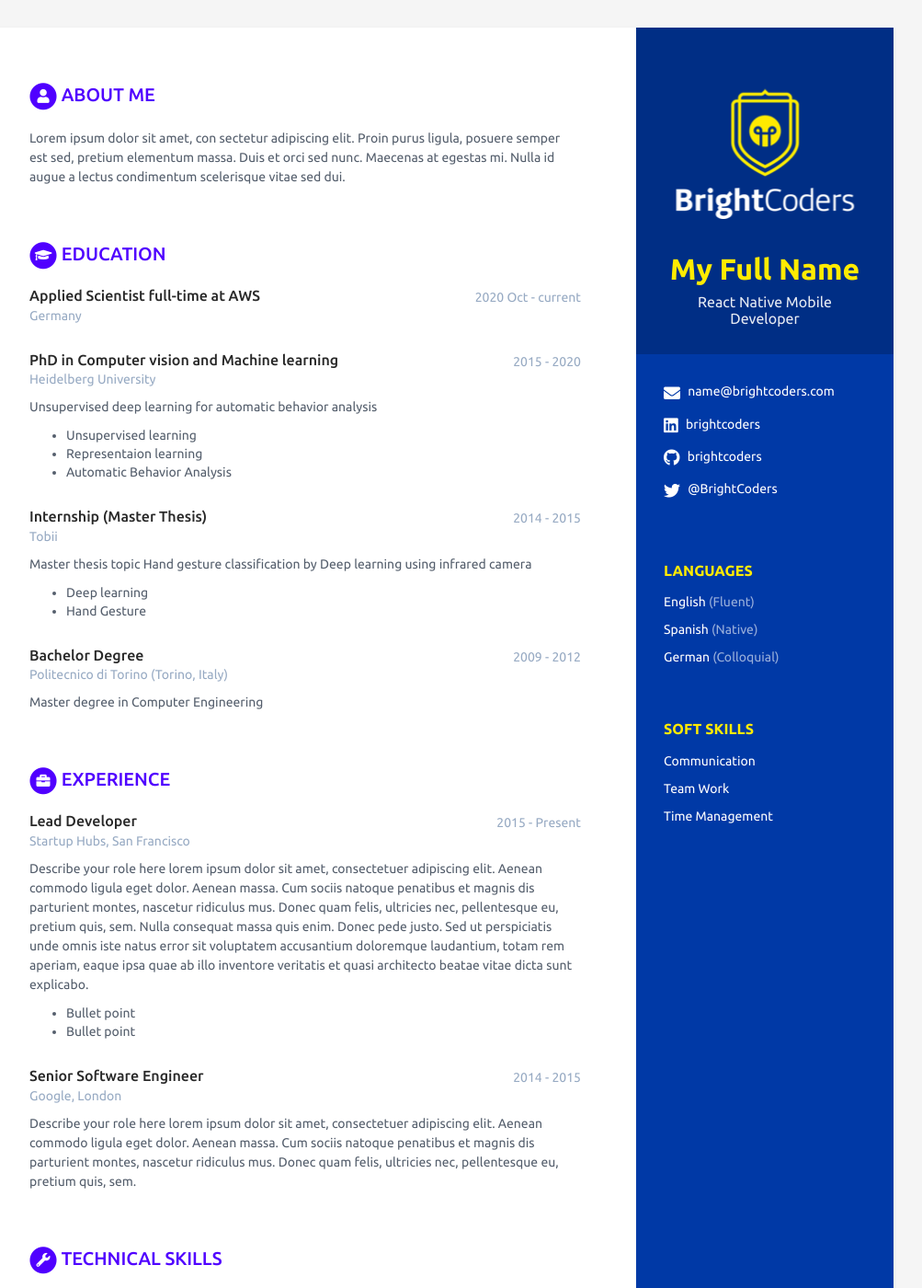
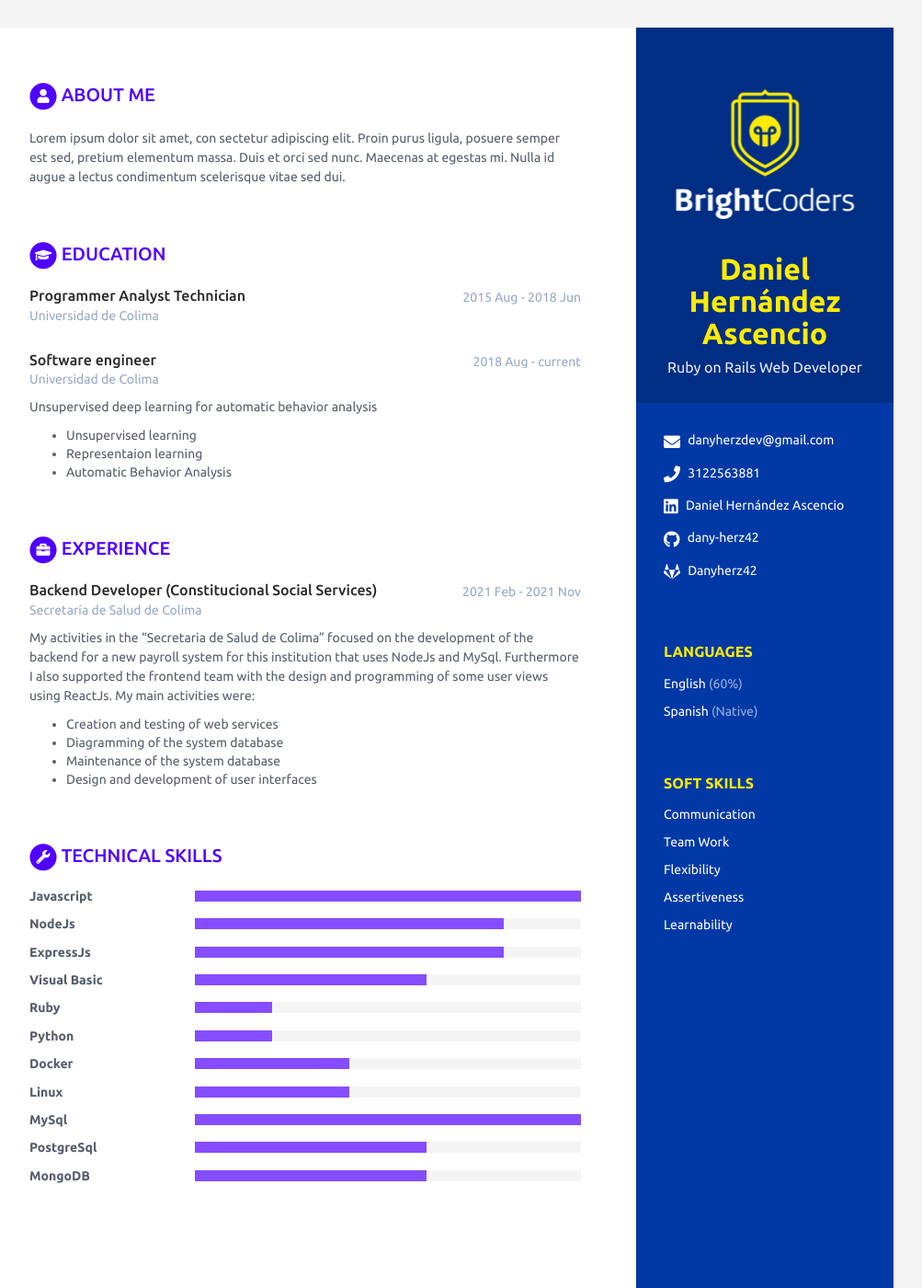
Before and after one commit to BC-MAY-21-ROR/kata-03-scorecard-dany-herz42, a Jekyll site: the page built from index.html, in a window 1280 px wide and 1400 px high. Shown: the whole window at 92% size, without its empty margins (168-1171 px from the left). Built offline with Jekyll 4.4.1, drawn with Linux system fonts in a browser that asks for light colours; some of the changed text lies outside the part shown.

Commit message:
Update data.yml
Fill the information with my personal data

```diff
--- a/_data/data.yml
+++ b/_data/data.yml
@@ -7,33 +7,25 @@ sidebar:
   education: False # NO MODIFICAR
 
   # Profile information
-  name: My Full Name # Nombre completo
-  tagline: React Native Mobile Developer # React Native Mobile Developer ó Ruby on Rails Web Developer Según sea el caso
+  name: Daniel Hernández Ascencio # Nombre completo
+  tagline: Ruby on Rails Web Developer # React Native Mobile Developer ó Ruby on Rails Web Developer Según sea el caso
   avatar: escudo.png # No modificar
 
   # Actualiza tus datos de contacto
-  email: name@brightcoders.com
-  phone:
+  email: danyherzdev@gmail.com
+  phone: 3122563881
   website: # No agregar http://
-  linkedin: brightcoders
-  github: brightcoders
-  gitlab:
-  bitbucket:
-  twitter: '@BrightCoders'
-  stack-overflow: # Number/Username, e.g. 123456/alandoe
-  codewars:
-  goodreads: # Number-Username, e.g. 123456-alandoe
+  linkedin: Daniel Hernández Ascencio
+  github: dany-herz42
+  gitlab: Danyherz42
 
   # Actualiza según los idiomas y nieles que tienes. Agrega o Elimina según sea necesario.
   languages:
     - idiom: English
-      level: Fluent # Utiliza el resultado de tu examen oficial, o el nivel de acuerdo al modelo Dreyfus
+      level: 60% # Utiliza el resultado de tu examen oficial, o el nivel de acuerdo al modelo Dreyfus
 
     - idiom: Spanish
       level: Native # Utiliza el resultado de tu examen oficial, o el nivel de acuerdo al modelo Dreyfus
-
-    - idiom: German
-      level: Colloquial
 
   # Registra aquí tus soft skills. Agrega o elimina según sea necesario
   interests:
@@ -43,9 +35,14 @@ sidebar:
     - item: Team Work
       link: # dejar en blanco
 
-    - item: Time Management
+    - item: Flexibility
       link: # dejar en blanco
 
+    - item: Assertiveness
+      link: # dejar en blanco
+
+    - item: Learnability
+      link: # dejar en blanco
 # Registra aquí un resumen de tu perfil
 career-profile:
   title: About Me # NO MODIFICAR
@@ -54,14 +51,14 @@ career-profile:
 
 # Registra aquí tus estudios. Agrega o elimina según sea necesario
 educationcomplete:
-  - degree: Applied Scientist full-time at AWS
-    university: Germany
-    time: 2020 Oct - current
+  - degree: Programmer Analyst Technician
+    university: Universidad de Colima
+    time: 2015 Aug - 2018 Jun
     details: |
 
-  - degree: PhD in Computer vision and Machine learning
-    university: Heidelberg University
-    time: 2015 - 2020
+  - degree: Software engineer
+    university: Universidad de Colima
+    time: 2018 Aug - current
     details: |
       Unsupervised deep learning for automatic behavior analysis
 
@@ -69,48 +66,21 @@ educationcomplete:
         - Representaion learning
         - Automatic Behavior Analysis
 
-  - degree: Internship (Master Thesis)
-    university: Tobii
-    time: 2014 - 2015
-    details: |
-      Master thesis topic Hand gesture classification by Deep learning using infrared camera
-
-        - Deep learning
-        - Hand Gesture
-
-  - degree: Bachelor Degree
-    university: Politecnico di Torino (Torino, Italy)
-    time: 2009 - 2012
-    details: |
-      Master degree in Computer Engineering
-
 # Registra aquí tu experiencia. Agrega o elimina según sea necesario
 experiences:
-  - role: Lead Developer
-    time: 2015 - Present
-    company: Startup Hubs, San Francisco
+  - role: Backend Developer (Constitucional Social Services)
+    time: 2021 Feb - 2021 Nov
+    company: Secretaría de Salud de Colima
     details: |
-      Describe your role here lorem ipsum dolor sit amet, consectetuer
-      adipiscing elit. Aenean commodo ligula eget dolor. Aenean massa.
-      Cum sociis natoque penatibus et magnis dis parturient montes,
-      nascetur ridiculus mus. Donec quam felis, ultricies nec,
-      pellentesque eu, pretium quis, sem. Nulla consequat massa quis
-      enim. Donec pede justo. Sed ut perspiciatis unde omnis iste natus
-      error sit voluptatem accusantium doloremque laudantium, totam rem
-      aperiam, eaque ipsa quae ab illo inventore veritatis et quasi
-      architecto beatae vitae dicta sunt explicabo.
-        - Bullet point
-        - Bullet point
+      My activities in the "Secretaria de Salud de Colima" focused on the development of the backend
+      for a new payroll system for this institution that uses NodeJs and MySql. Furthermore I
+      also supported the frontend team with the design and programming of some user views using
+      ReactJs. My main activities were:
 
-  - role: Senior Software Engineer
-    time: 2014 - 2015
-    company: Google, London
-    details: |
-      Describe your role here lorem ipsum dolor sit amet, consectetuer
-      adipiscing elit. Aenean commodo ligula eget dolor. Aenean massa.
-      Cum sociis natoque penatibus et magnis dis parturient montes,
-      nascetur ridiculus mus. Donec quam felis, ultricies nec,
-      pellentesque eu, pretium quis, sem.
+        - Creation and testing of web services
+        - Diagramming of the system database
+        - Maintenance of the system database
+        - Design and development of user interfaces
 
 # Registra aquí tus habilidades técnicas, para level utiliza:
 # 20% para Novice
@@ -122,23 +92,42 @@ skills:
   title: Technical Skills # NO MODIFICAR
 
   toolset:
+
+    - name: Javascript
+      level: 100%
+
+    - name: NodeJs
+      level: 80%
+
+    - name: ExpressJs
+      level: 80%
+
+    - name: Visual Basic
+      level: 60%
+
+    - name: Ruby
+      level: 20%
+
     - name: Python
       level: 20%
 
-    - name: PyTorch
+    - name: Docker
       level: 40%
 
-    - name: Tensorflow
+    - name: Linux
+      level: 40%
+
+    - name: MySql
+      level: 100%
+
+    - name: PostgreSql
       level: 60%
 
-    - name: Caffe
-      level: 80%
+    - name: MongoDB
+      level: 60%
 
-    - name: Matlab
-      level: 100%
 
-    - name: C/C++
-      level: 40%
+
 
 # NO MODIFICAR
 footer: >
```
